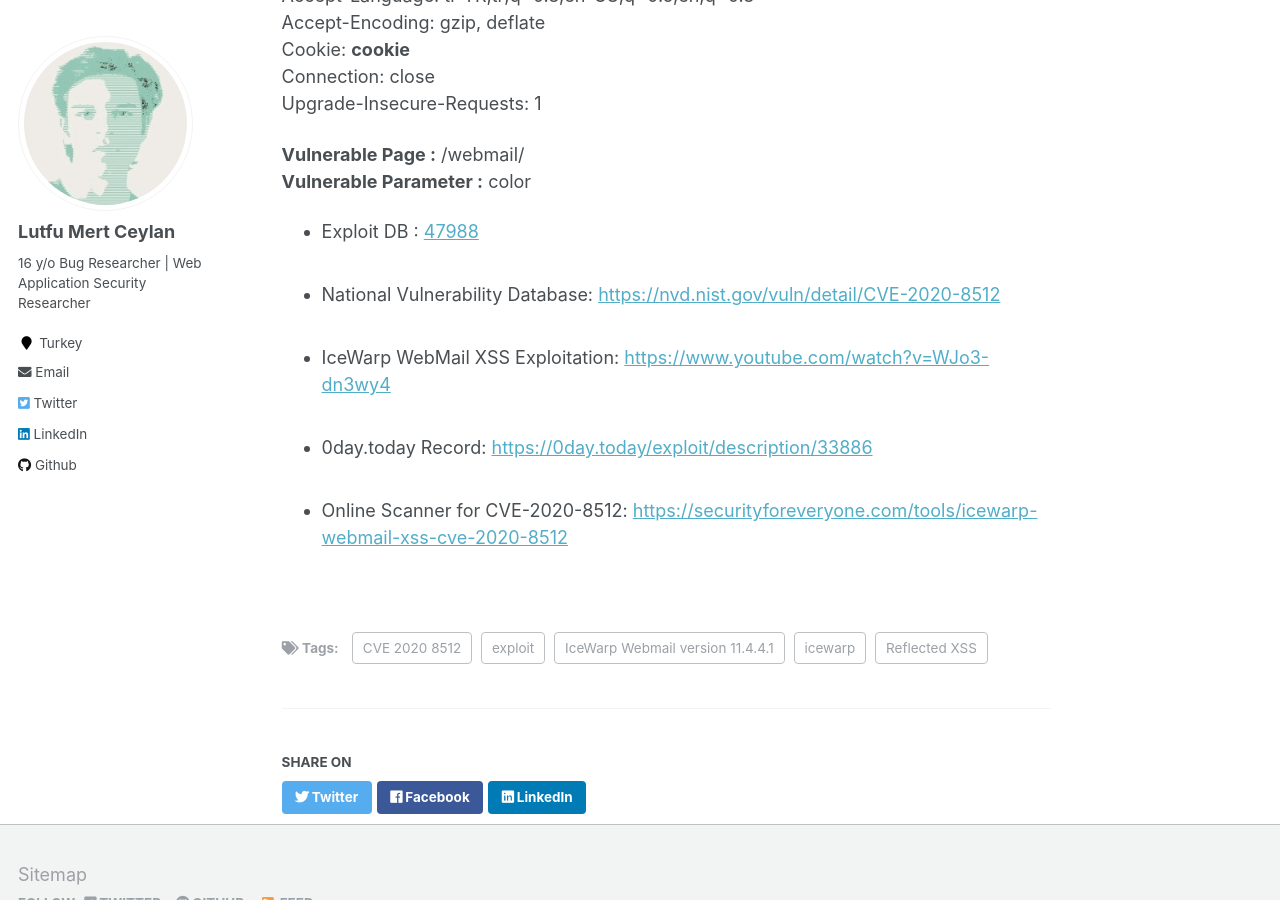
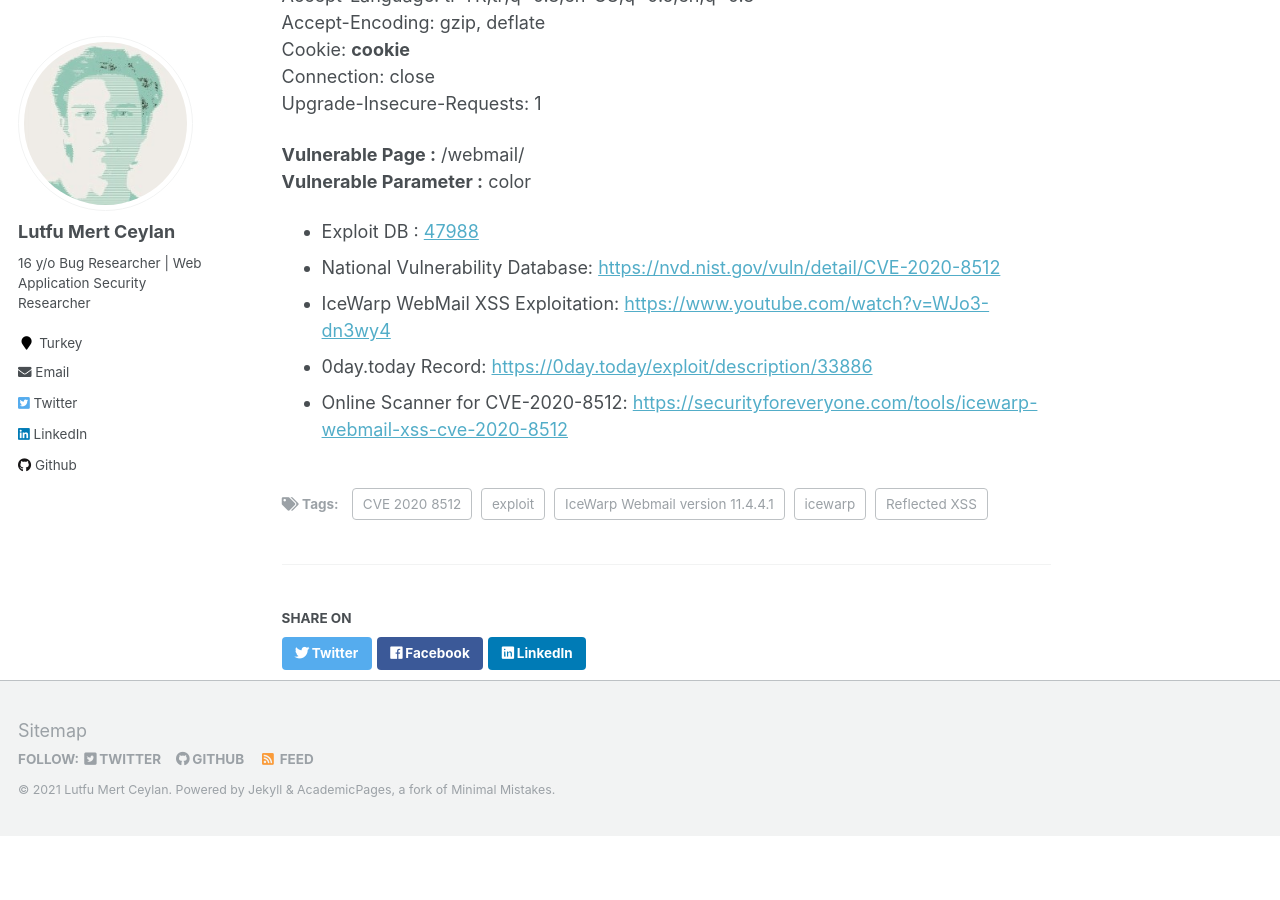
Before and after one commit to lutfumertceylan/mywebsite, a Jekyll site: the page built from _exploits/2020-01-27-IceWarp-Exploit-XSS.md, in a window 1280 px wide and 900 px high, scrolled down 703 px. Built offline with Jekyll 4.4.1, drawn with Linux system fonts in a browser that asks for light colours; after the commit the page ends 1539 px from its top, so only the background shows below that.

```diff
--- a/_exploits/2020-01-27-IceWarp-Exploit-XSS.md
+++ b/_exploits/2020-01-27-IceWarp-Exploit-XSS.md
@@ -41,9 +41,9 @@ Upgrade-Insecure-Requests: 1<br>
 color
 
 <ul>
-<li>Exploit DB : <a href="https://www.exploit-db.com/exploits/47988">47988</a></li><br>
-<li>National Vulnerability Database: <a href="https://nvd.nist.gov/vuln/detail/CVE-2020-8512">https://nvd.nist.gov/vuln/detail/CVE-2020-8512</a></li><br>
-<li>IceWarp WebMail XSS Exploitation: <a href="https://www.youtube.com/watch?v=WJo3-dn3wy4">https://www.youtube.com/watch?v=WJo3-dn3wy4</a></li><br>
-<li>0day.today Record: <a href="https://0day.today/exploit/description/33886">https://0day.today/exploit/description/33886</a></li><br>
-<li>Online Scanner for CVE-2020-8512: <a href="https://securityforeveryone.com/tools/icewarp-webmail-xss-cve-2020-8512">https://securityforeveryone.com/tools/icewarp-webmail-xss-cve-2020-8512</a></li><br>
+<li>Exploit DB : <a href="https://www.exploit-db.com/exploits/47988">47988</a></li>
+<li>National Vulnerability Database: <a href="https://nvd.nist.gov/vuln/detail/CVE-2020-8512">https://nvd.nist.gov/vuln/detail/CVE-2020-8512</a></li>
+<li>IceWarp WebMail XSS Exploitation: <a href="https://www.youtube.com/watch?v=WJo3-dn3wy4">https://www.youtube.com/watch?v=WJo3-dn3wy4</a></li>
+<li>0day.today Record: <a href="https://0day.today/exploit/description/33886">https://0day.today/exploit/description/33886</a></li>
+<li>Online Scanner for CVE-2020-8512: <a href="https://securityforeveryone.com/tools/icewarp-webmail-xss-cve-2020-8512">https://securityforeveryone.com/tools/icewarp-webmail-xss-cve-2020-8512</a></li>
 <ul>
```
